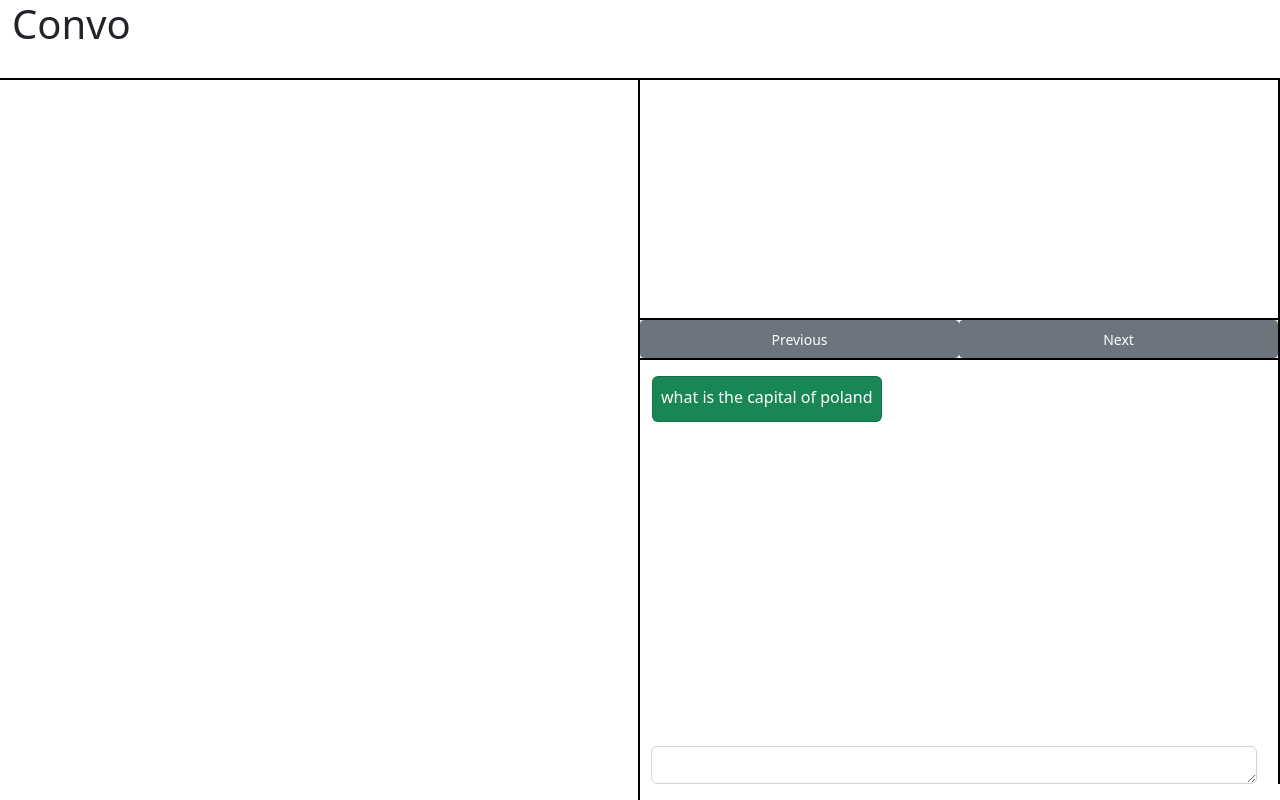
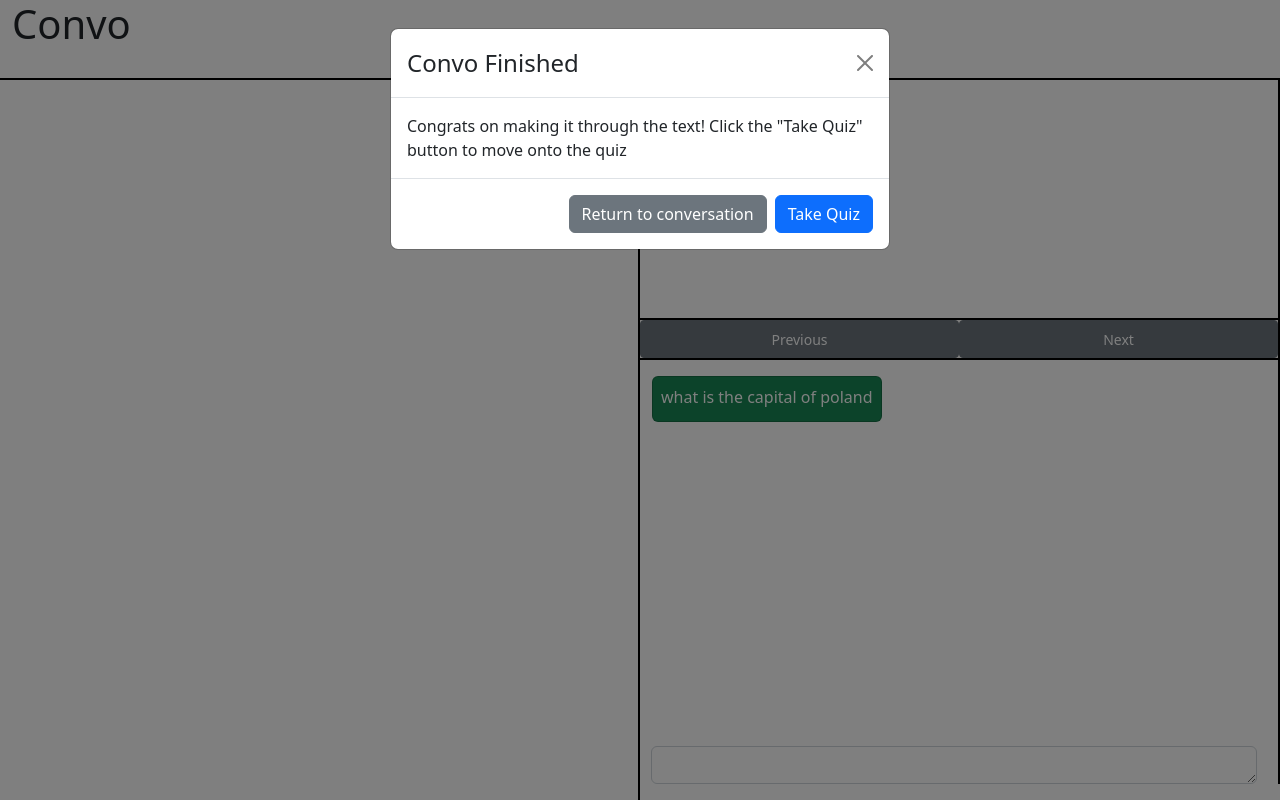
Before and after one commit to AnakinTrotter/lahacks-2023, a Next.js app in the folder convo/: page /study/1 in a window 1280 px wide. Both pictures are taken after a click on the button "Next". Built offline with nearby package versions, Linux system fonts and the light colour scheme.

Commit message:
add popup modal and begin quiz routing

```diff
--- a/convo/src/components/DisplayPage.js
+++ b/convo/src/components/DisplayPage.js
@@ -4,6 +4,7 @@ import Chat from "@/components/Chat"
 import Button from 'react-bootstrap/Button'
 import Row from 'react-bootstrap/Row';
 import Col from 'react-bootstrap/Col';
+import Modal from 'react-bootstrap/Modal'
 import { useEffect, useRef, useState } from 'react';
 // function DisplayParagraph(props){
 //     return (
@@ -98,9 +99,16 @@ function DisplayApiCall(props) {
 
 export default function DisplayPage(props) {
     const [index, setIndex] = useState(0);
+    const [show, setShow] = useState(false);
+
+    const handleClose = () => setShow(false);
+    const handleShow = () => setShow(true);
     const handleClickUp = () => {
         if (index < props.paragraphs.length - 1) {
             setIndex(index + 1);
+        }
+        else{
+            handleShow();
         }
     };
     const handleClickDown = () => {
@@ -110,7 +118,20 @@ export default function DisplayPage(props) {
     };
     return (
         <Container fluid style={{ maxHeight: '100vh', overflowY: 'auto' }}>
-
+            <Modal show={show} onHide={handleClose}>
+                <Modal.Header closeButton>
+                <Modal.Title>Convo Finished</Modal.Title>
+                </Modal.Header>
+                <Modal.Body>Congrats on making it through the text! Click the "Take Quiz" button to move onto the quiz</Modal.Body>
+                <Modal.Footer>
+                <Button variant="secondary" onClick={handleClose}>
+                    Return to conversation
+                </Button>
+                <Button variant="primary" onClick={handleClose}>
+                    Take Quiz
+                </Button>
+                </Modal.Footer>
+            </Modal>
             <div id="top" className="row" style={{ borderBottom: '2px solid black', position: 'absolute', backgroundColor: 'white', height: '10vh', width: '100%' }}>
                 <div >
                     <h1>Convo</h1>
@@ -131,7 +152,7 @@ export default function DisplayPage(props) {
                     <div className="row" style={{ borderBottom: '2px solid black', overflowY: 'scroll', height: '30vh' }}>
                         <DisplayApiCall paragraphs={props.paragraphs} indexNum={index} />
                     </div>
-                    <div className="row" style={{ borderBottom: '2px solid black', overflowY: 'scroll', height: '5vh' }}>
+                    <div className="row" style={{ borderBottom: '2px solid black', height: '5vh' }}>
                         <Button onClick={handleClickDown} className="btn btn-secondary btn-sm" style={{ width: '50%' }}>Previous</Button>
                         <Button onClick={handleClickUp} className="btn btn-secondary btn-sm" style={{ width: '50%' }}>Next</Button>
                     </div>
```
Also changed, not shown: convo/src/pages/quiz/[uuid].js (added).
